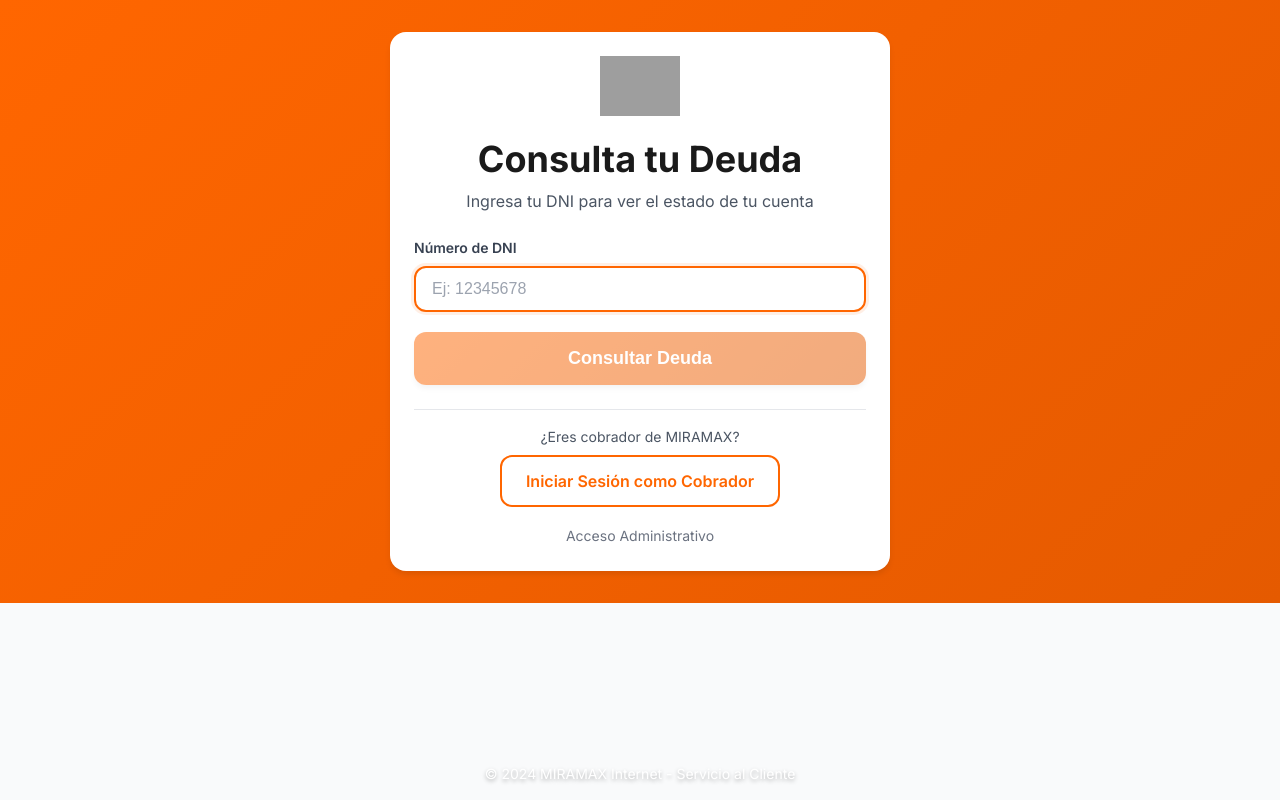
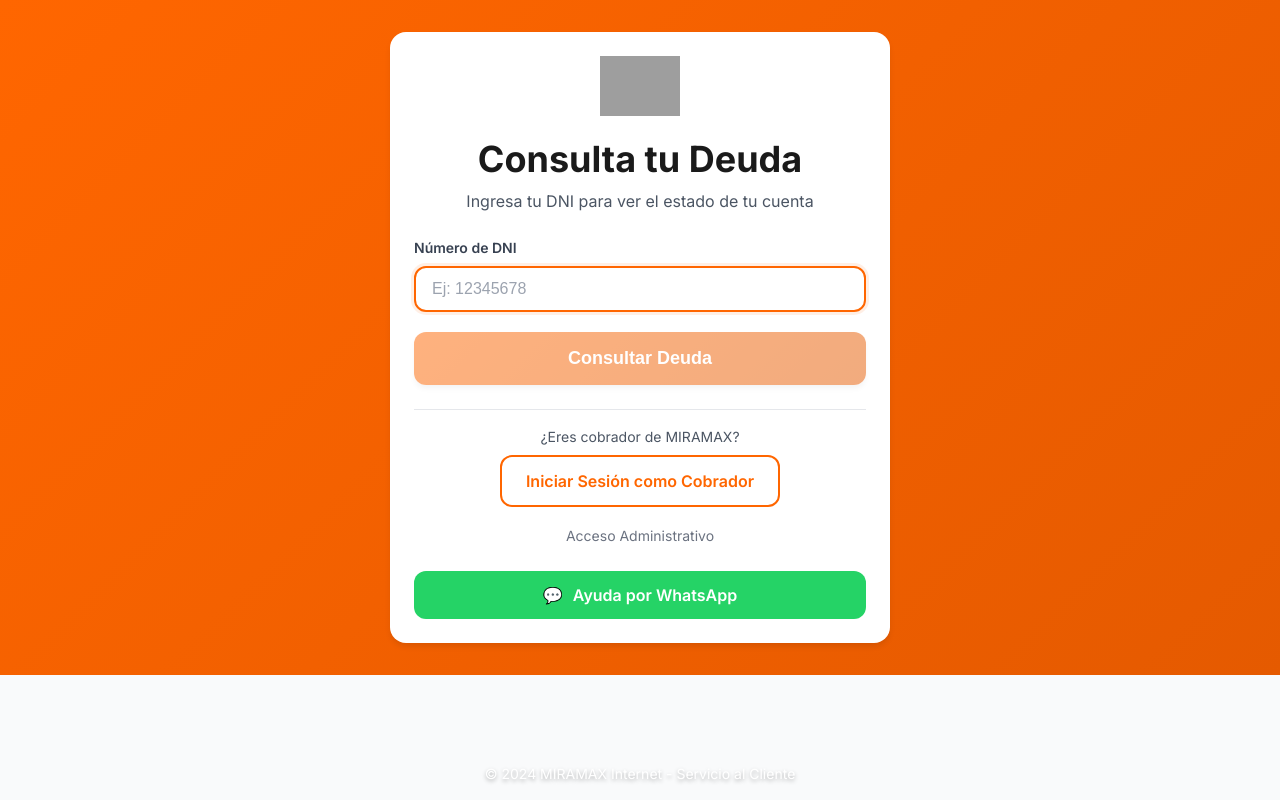
Before and after one commit to cristian11-05/Miramax, a React (Vite) app in the folder frontend/: page /consulta in a window 1280 px wide. Built offline with nearby package versions, Linux system fonts and the light colour scheme; no server answers; grey boxes are pictures that could not be loaded.

Commit message:
Fix: DB port/SSL and Refine UI separation

```diff
--- a/frontend/src/pages/client/CheckDebt.tsx
+++ b/frontend/src/pages/client/CheckDebt.tsx
@@ -105,6 +105,9 @@ export default function CheckDebt() {
                     </button>
                 </form>
 
+                {/* Staff links ONLY in full or staff mode */}
+                {import.meta.env.VITE_APP_TYPE !== 'client' && (
+                    <>
                         <div style={{
                             marginTop: 'var(--spacing-6)',
                             paddingTop: 'var(--spacing-4)',
@@ -134,6 +137,32 @@ export default function CheckDebt() {
                                 Acceso Administrativo
                             </a>
                         </div>
+                    </>
+                )}
+
+                {/* Always show WhatsApp button for Clients/Public */}
+                <div style={{
+                    marginTop: 'var(--spacing-6)',
+                    textAlign: 'center'
+                }}>
+                    <a
+                        href="https://wa.me/51918762620?text=Hola,%20vengo%20de%20la%20web%20y%20necesito%20ayuda%20con%20mi%20deuda"
+                        target="_blank"
+                        rel="noopener noreferrer"
+                        className="btn"
+                        style={{
+                            backgroundColor: '#25D366',
+                            color: 'white',
+                            width: '100%',
+                            display: 'flex',
+                            alignItems: 'center',
+                            justifyContent: 'center',
+                            gap: '10px'
+                        }}
+                    >
+                        <span>💬</span> Ayuda por WhatsApp
+                    </a>
+                </div>
             </div>
 
             {/* Footer */}
```
Also changed, not shown: 1 other file (tests, documents, lock files or other folders). Lines whose indentation alone changed are shown as unchanged.
